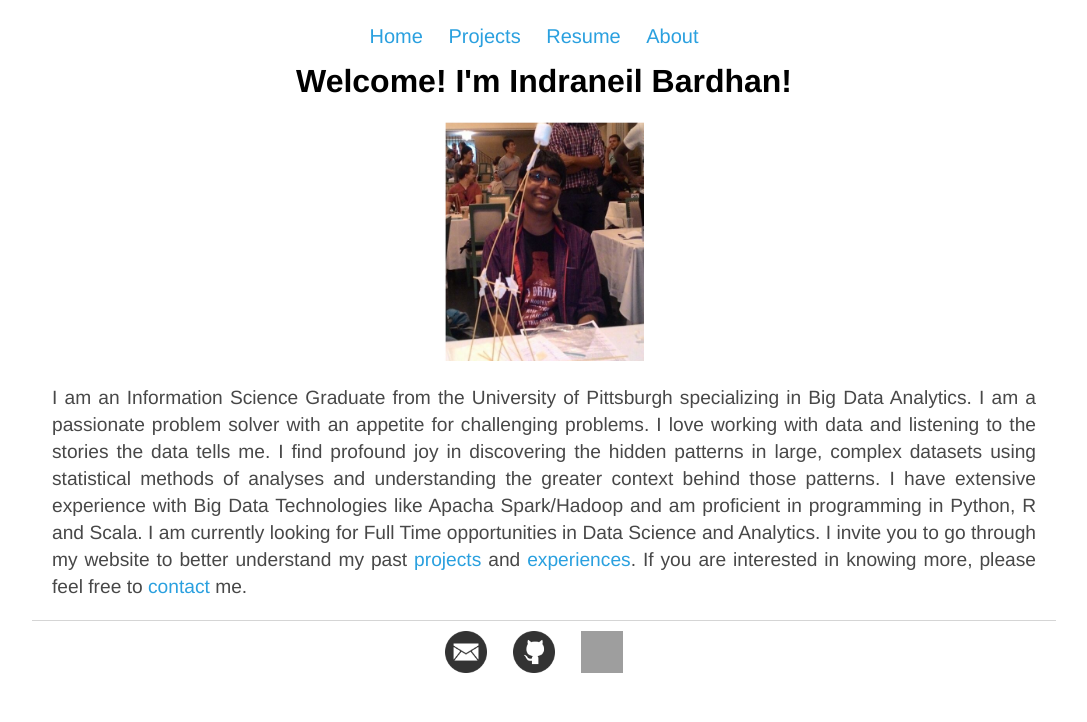
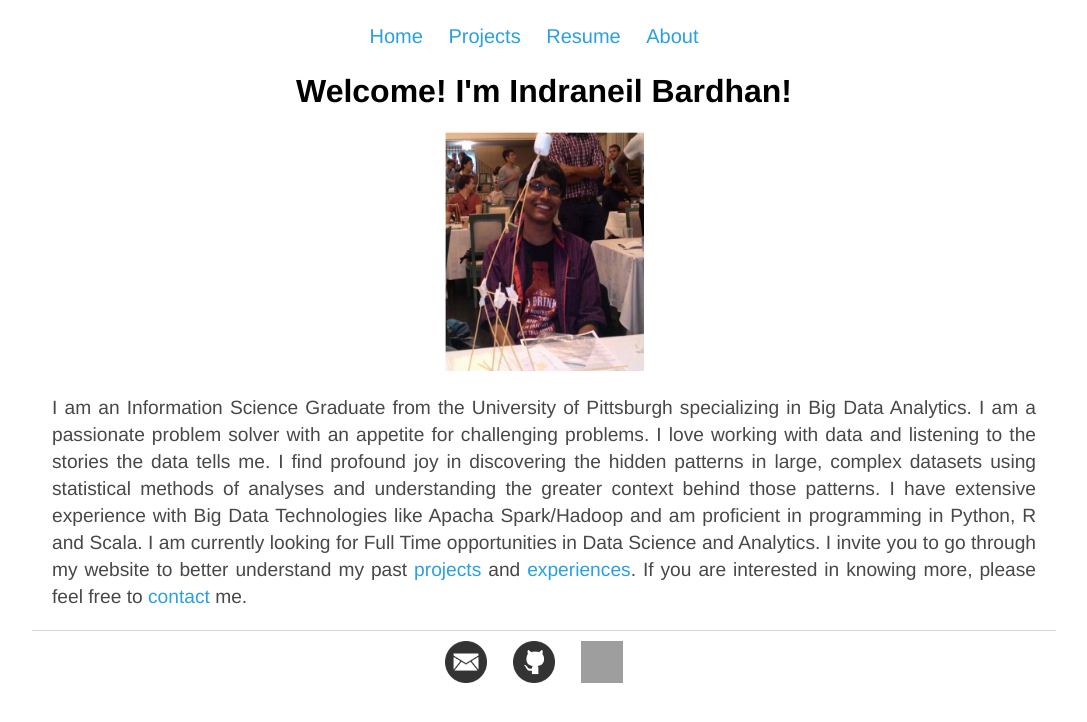
Before and after one commit to NeilBardhan/neilbardhan.github.io, a Jekyll site: the page built from index.html, in a window 1280 px wide. Shown: the top 722 px of the page, without its empty margins (96-1183 px from the left). Built offline with Jekyll 4.4.1, drawn with Linux system fonts in a browser that asks for light colours; grey boxes are pictures that could not be loaded.

Commit message:
Update main.css

```diff
--- a/css/main.css
+++ b/css/main.css
@@ -7,7 +7,6 @@ body {
 
 nav{
     margin-top:25px;
-    margin-bottom:-10px;
 }
 
 nav ul, footer ul {
```
